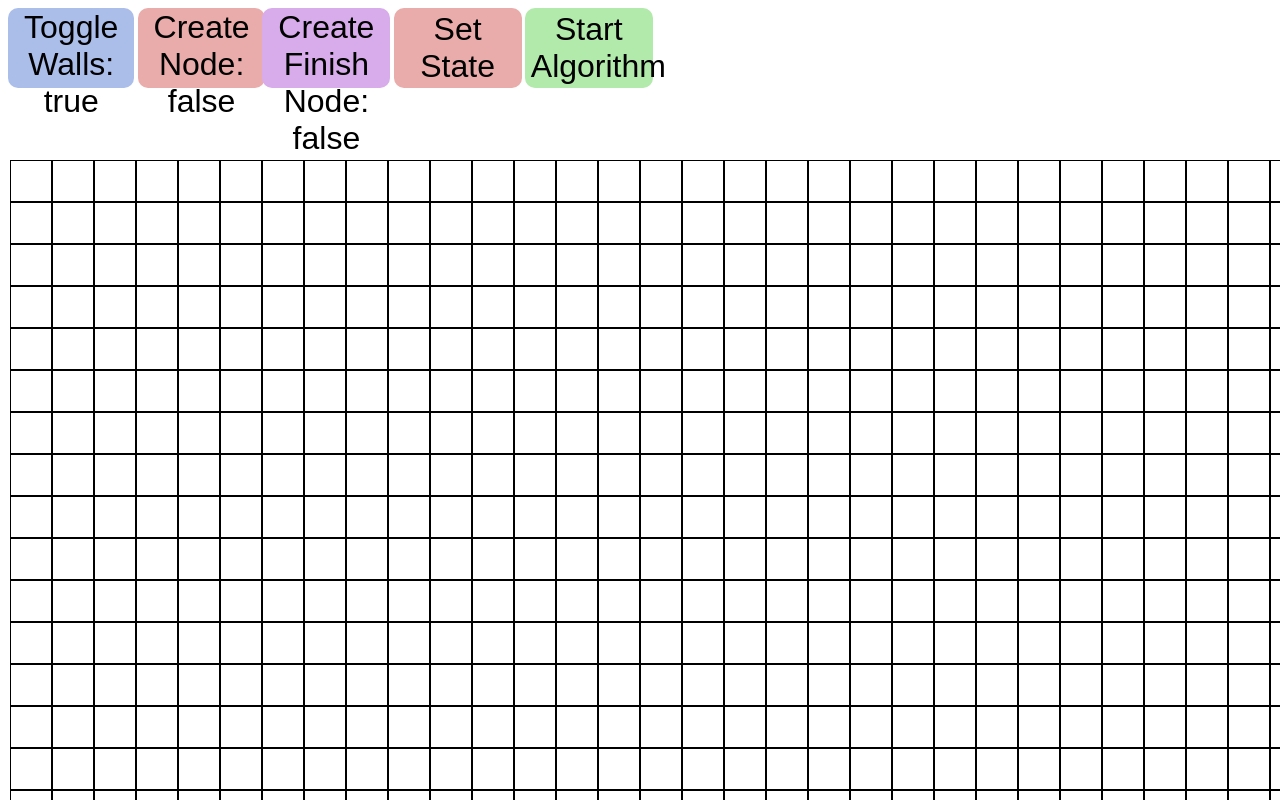
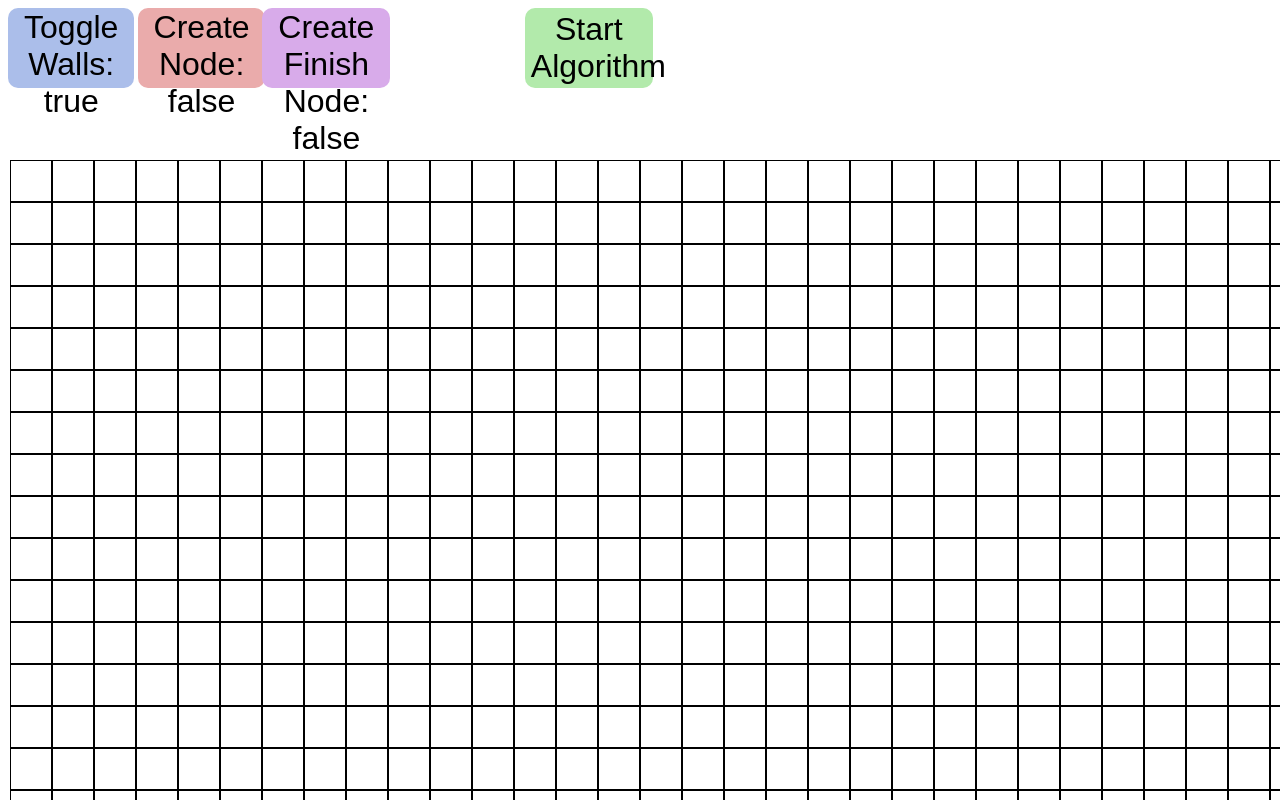
Before and after one commit to pranavkoirala/view-path, a plain HTML site: page index.html in a window 1280 px wide. Drawn offline with Linux system fonts and the light colour scheme.

Commit message:
removed set-stage button

```diff
--- a/index.html
+++ b/index.html
@@ -14,7 +14,6 @@
     <button id="create-end-point" class="create-end-point">
       Create Finish Node: false
     </button>
-    <button id="set-state-algorithm" class="set-state-button">Set State</button>
     <button id="start-algorithm" class="start-button">Start Algorithm</button>
     <div class="grid"></div>
   </body>
--- a/styles.css
+++ b/styles.css
@@ -84,23 +84,6 @@
     cursor: pointer;
   }
 
-  .set-state-button {
-    position: fixed;
-    left: 30.75%;
-    height: 10vh;
-    width: 10%;
-    font-size: 2rem;
-    border-radius: 10px;
-    border: none;
-    font-family: 'Nunito', Nunito, sans-serif;
-    background: #eaabab;
-  }
-
-  .set-state-button:hover {
-    background: #e05151;
-    cursor: pointer;
-  }
-
   .aqua {
     background: aqua;
   }
```
